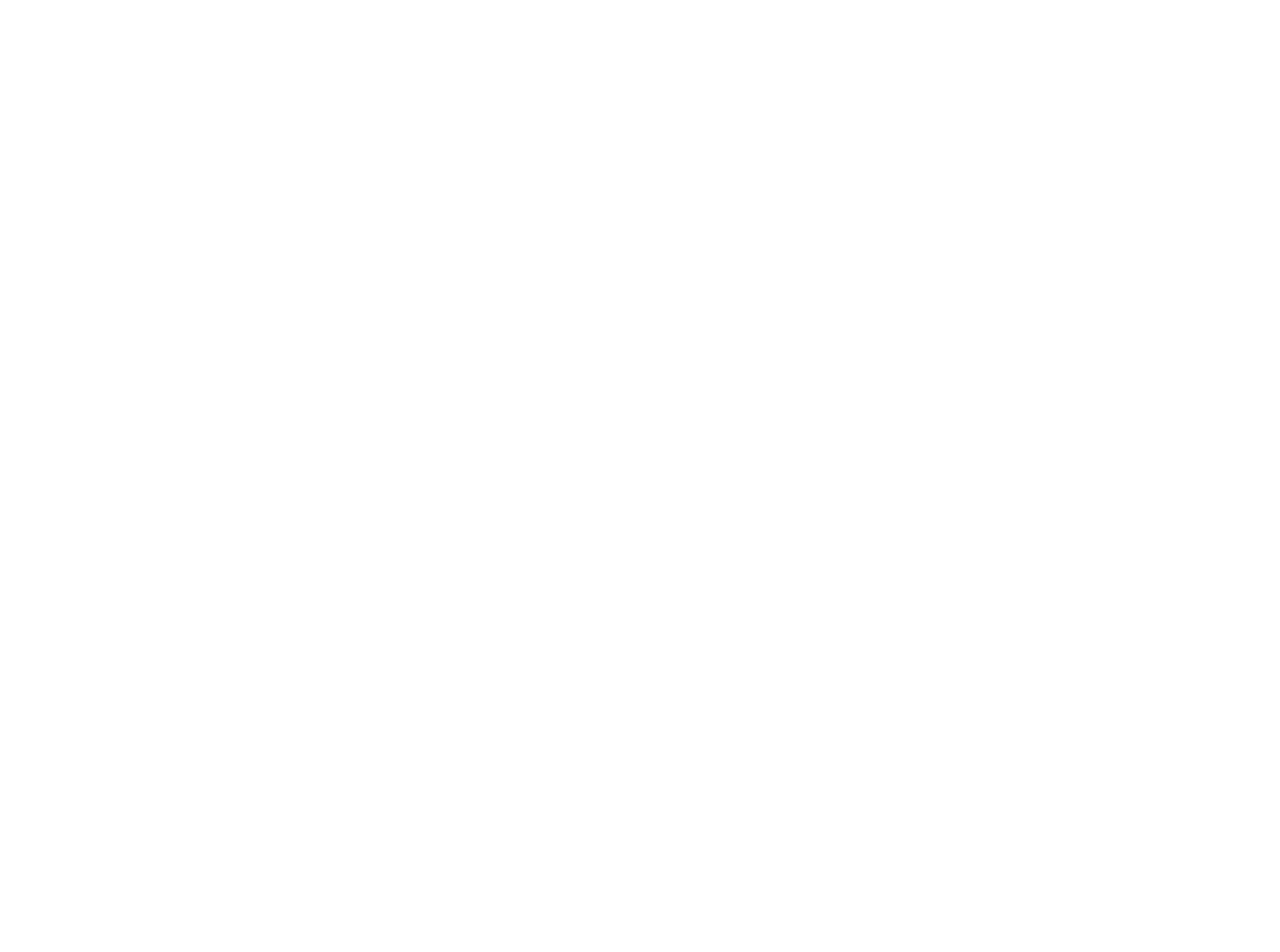
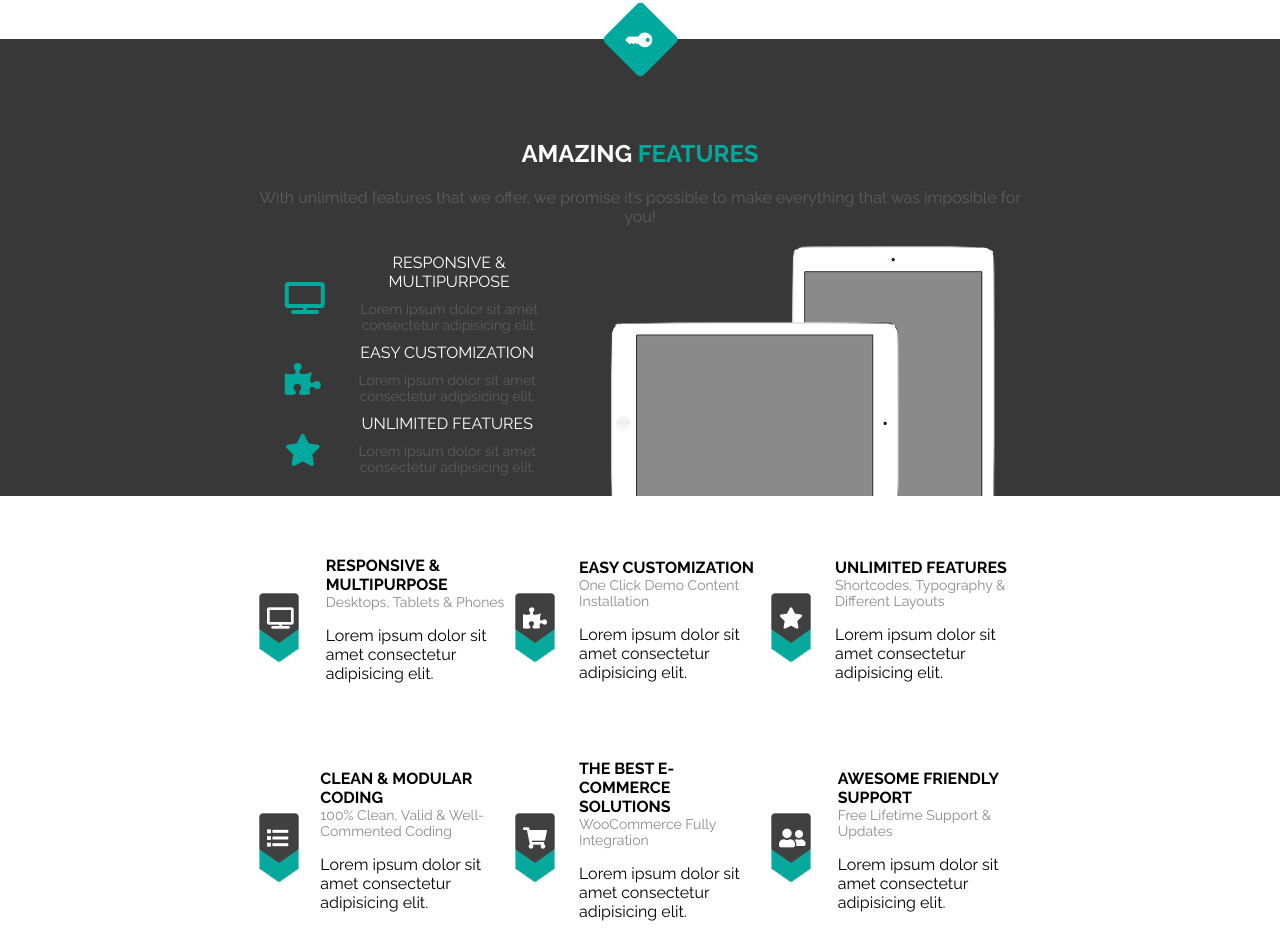
Before and after one commit to Allonsy22/startapp-single-page, a Vue app: page / in a window 1280 px wide. Shown: the part 1591-2543 px from the top of the page. Before the commit the page ends 1599 px from the top, so only its background shows below. Built offline with nearby package versions, Linux system fonts and the light colour scheme.

Commit message:
'responsive nav and created features section'

```diff
--- a/src/App.vue
+++ b/src/App.vue
@@ -2,18 +2,21 @@
   <div id="app">
     <Home />
     <Navigation />
+    <Features />
   </div>
 </template>
 
 <script>
 import Home from '@/components/Home/Home';
 import Navigation from '@/components/Navigation/Navigation';
+import Features from '@/components/Features/Features';
 
 export default {
   name: 'app',
   components: {
     Home ,
     Navigation,
+    Features,
   }
 }
 </script>
@@ -22,11 +25,18 @@
 html {
   scroll-behavior: smooth;
 }
+
 body {
   margin: 0;
   padding: 0;
 }
+
+:root {
+  --main-color: #00A99D;
+}
+
 #app {
   font-family: "Raleway", Arial, Helvetica, sans-serif;
 }
+
 </style>
--- /dev/null
+++ b/src/components/Features/Features.vue
@@ -0,0 +1,219 @@
+<template>
+    <div class="container">
+        <div class="top">
+            <div class="key-box">
+                <i class="fas fa-key fa-lg"></i>
+            </div>
+            <div class="features-content-container">
+                <h2 class="title">amazing <span class="features">features</span></h2>
+                <p>With unlimited features that we offer, we promise it’s possible
+                    to make everything that was imposible for you!
+                </p>
+                <div class="content">
+                    <div class="left-content">
+                        <div
+                            v-for="(leftCard, i) in leftCards"
+                            :key="i"
+                            class="card-container">
+                                <i
+                                    style="color: #00A99D"
+                                    :class="leftCard.icon"></i>
+                                <div class="card-description">
+                                    <p class="card-title">{{leftCard.title}}</p>
+                                    <p class="card-text">{{leftCard.text}}</p>
+                                </div>
+                        </div>
+                    </div>
+                    <div class="right-content">
+                        <img src="@/assets/tablets.png" />
+                    </div>
+                </div>
+            </div>
+        </div>
+        <div class="bottom">
+            <div class="cards">
+                <FeaturesCard
+                v-for="(card, i) in cards"
+                :key="i"
+                :icon="card.icon"
+                :title="card.title"
+                :text="card.text"
+                :info="card.info"/>
+            </div>
+        </div>
+    </div>
+</template>
+
+<script>
+import FeaturesCard from '@/components/Features/FeaturesCard';
+
+export default {
+    name: 'Features',
+    components: {
+        FeaturesCard,
+    },
+    data() {
+        return {
+            leftCards: [
+                {title: 'responsive & multipurpose',
+                text: `Lorem ipsum dolor sit amet consectetur
+                        adipisicing elit.`,
+                icon: 'fas fa-tv fa-2x'},
+                {title: 'easy customization',
+                text: `Lorem ipsum dolor sit amet consectetur
+                        adipisicing elit.`,
+                icon: 'fas fa-puzzle-piece fa-2x'},
+                {title: 'unlimited features',
+                text: `Lorem ipsum dolor sit amet consectetur
+                        adipisicing elit.`,
+                icon: 'fas fa-star fa-2x'},
+            ],
+            cards: [
+                {title: 'responsive & multipurpose',
+                text: `Lorem ipsum dolor sit amet consectetur
+                        adipisicing elit.`,
+                info: `Desktops, Tablets & Phones`,
+                icon: 'fas fa-tv fa-lg'},
+                {title: 'easy customization',
+                text: `Lorem ipsum dolor sit amet consectetur
+                        adipisicing elit.`,
+                info: `One Click Demo Content Installation`,
+                icon: 'fas fa-puzzle-piece fa-lg'},
+                {title: 'unlimited features',
+                text: `Lorem ipsum dolor sit amet consectetur
+                        adipisicing elit.`,
+                info: `Shortcodes, Typography & Different Layouts`,
+                icon: 'fas fa-star fa-lg'},
+                {title: 'clean & modular coding',
+                text: `Lorem ipsum dolor sit amet consectetur
+                        adipisicing elit.`,
+                info: `100% Clean, Valid & Well-Commented Coding`,
+                icon: 'fas fa-list fa-lg'},
+                {title: 'the best e-commerce solutions',
+                text: `Lorem ipsum dolor sit amet consectetur
+                        adipisicing elit.`,
+                info: `WooCommerce Fully Integration`,
+                icon: 'fas fa-shopping-cart fa-lg'},
+                {title: 'awesome friendly support',
+                text: `Lorem ipsum dolor sit amet consectetur
+                        adipisicing elit.`,
+                info: `Free Lifetime Support & Updates`,
+                icon: 'fas fa-user-friends fa-lg'},
+            ]
+        }
+    }
+}
+</script>
+
+<style scoped>
+.container {
+    position: relative;
+    width: 100%;
+    display: flex;
+    flex-direction: column;
+}
+
+.top {
+    width: 100%;
+    display: flex;
+    flex-direction: column;
+    align-items: center;
+    background-color: #383838;
+}
+
+.key-box {
+    position: absolute;
+    top: -27px;
+    display: flex;
+    align-items: center;
+    justify-content: center;
+    width: 55px;
+    height: 55px;
+    border-radius: 5px;
+    transform: rotate(45deg);
+    background-color: var(--main-color);
+    color: #ffffff;
+}
+
+.features-content-container {
+    width: 60%;
+    margin: 80px 0 0 0;
+    text-align: center;
+    color: #5D5D5D;
+}
+
+.title {
+    color: #ffffff;
+    text-align: center;
+    text-transform: uppercase;
+}
+
+.features {
+    color: var(--main-color);
+}
+
+.content {
+    display: flex;
+    flex-direction: row;
+    justify-content: space-around;
+    width: 100%;
+}
+
+.left-content {
+    display: flex;
+    flex-direction: column;
+    justify-content: center;
+    align-items: center;
+    width: 35%;
+}
+
+.card-container {
+    display: flex;
+    flex-direction: row;
+    align-items: center;
+    justify-content: center;
+}
+
+.card-description {
+    display: flex;
+    flex-direction: column;
+    margin-left: 20px;
+}
+
+.right-content {
+    position: relative;
+    bottom: -4px;
+    width: 50%;
+}
+
+.right-content img{
+    max-width: 100%;
+    height: auto;
+}
+
+.card-title {
+    margin: 0;
+    text-transform: uppercase;
+    color: #ffffff;
+}
+
+.card-text {
+    margin: 10px 0;
+    font-size: 14px;
+}
+
+.bottom {
+    display: flex;
+    align-items: center;
+    justify-content: center;
+    width: 100%;
+}
+
+.cards {
+    width: 60%;
+    display: flex;
+    flex-wrap: wrap;
+    justify-content: space-around;
+    margin: 30px 0 0 0;
+}
+</style>
--- /dev/null
+++ b/src/components/Features/FeaturesCard.vue
@@ -0,0 +1,65 @@
+<template>
+    <div class="cards-container">
+        <div class="icon">
+            <img src="@/assets/cardIcon.png" />
+            <i :class="icon"></i>
+        </div>
+        <div class="card-content">
+            <p class="card-title">{{title}}</p>
+            <p class="card-info">{{info}}</p>
+            <p class="card-text">{{text}}</p>
+        </div>
+    </div>
+</template>
+
+<script>
+export default {
+    name: 'FeaturesCard',
+    props: {
+        title: String,
+        info: String,
+        text: String,
+        icon: String,
+    }
+}
+</script>
+
+<style scoped>
+.cards-container {
+    display: flex;
+    flex-direction: row;
+    align-items: center;
+    width: 250px;
+    margin: 30px 0;
+}
+
+.icon {
+    display: flex;
+    align-items: center;
+    justify-content: center;
+    color: #ffffff;
+}
+
+.icon i {
+    position: relative;
+    top: -10px;
+    left: -32px;
+}
+
+.card-title {
+    text-transform: uppercase;
+    font-weight: bold;
+    margin: 0;
+}
+
+.card-info {
+    margin: 0;
+    font-size: 14px;
+    color: #8B8B8B;
+}
+
+.card-content {
+    display: flex;
+    flex-direction: column;
+}
+</style>
--- a/src/components/Home/Home.vue
+++ b/src/components/Home/Home.vue
@@ -95,7 +95,7 @@
     }
 }
 
-@media screen and (max-width: 1200px) {
+@media screen and (max-width: 1360px) {
     .header {
         justify-content: center;
         align-items: center;
--- a/src/components/Navigation/Navigation.vue
+++ b/src/components/Navigation/Navigation.vue
@@ -32,11 +32,12 @@
 
 <style scoped>
 .container {
+    position: relative;
     display: flex;
     flex-direction: column;
     align-items: center;
     width: 100%;
-    height: 650px;
+    height: auto;
 }
 .top {
     display: flex;
@@ -44,14 +45,13 @@
     align-items: center;
     justify-content: space-between;
     width: 60%;
-    height: 100px;
+    height: auto;
 }
 
 .logo {
     display: flex;
     flex-direction: row;
     align-items: center;
-    margin-right: 15%;
     color: #A0A0A0;
 }
 .logo img {
@@ -60,6 +60,8 @@
 }
 
 .top-line {
+    position: absolute;
+    top: 70px;
     display: block;
     width: 100%;
     height: 2px;
@@ -69,4 +71,21 @@
     width: 60%;
     margin: 80px 0 0 0;
 }
+
+@media screen and (max-width: 1860px) {
+    .top {
+        flex-direction: column;
+        width: 100%;
+    }
+    .top-line {
+        top: 130px;
+    }
+}
+
+@media screen and (max-width: 850px) {
+    .top-line {
+        top: 420px;
+    }
+}
+
 </style>
--- a/src/components/Navigation/NavigationCard.vue
+++ b/src/components/Navigation/NavigationCard.vue
@@ -26,6 +26,7 @@
     flex-direction: column;
     justify-content: center;
     align-items: center;
+    margin: 20px 0;
     text-align: center;
     color: #8A8A8A;
 }
--- a/src/components/Navigation/NavigationContent.vue
+++ b/src/components/Navigation/NavigationContent.vue
@@ -76,6 +76,8 @@
 
 .title {
     margin: 0 50px;
+    text-align: center;
+    text-transform: uppercase;
 }
 
 .offer {
@@ -95,4 +97,19 @@
     flex-direction: row;
     margin: 50px 0 100px 0;
 }
+
+@media screen and (max-width: 1860px) {
+    .line {
+        width: 200px;
+    }
+}
+
+@media screen and (max-width: 850px) {
+    .line {
+        width: 50px;
+    }
+    .cards {
+        flex-direction: column;
+    }
+}
 </style>
--- a/src/components/Navigation/Toolbar.vue
+++ b/src/components/Navigation/Toolbar.vue
@@ -11,7 +11,8 @@
             <li><input
                 id="search"
                 type="text"
-                class="search"/></li>
+                class="search"
+                placeholder="search"/></li>
             <li><i
                 class="fas fa-search fa-lg"
                 @click="activateSearch"></i></li>
@@ -26,6 +27,10 @@
         activateSearch() {
             let searchInput = document.getElementById('search');
             searchInput.classList.toggle('active-search');
+        },
+        showMenu() {
+            let toolbar = document.querySelector(".toolbar-container");
+            toolbar.classList.toggle('active-menu');
         }
     }
 }
@@ -35,7 +40,6 @@
 .toolbar {
     display: flex;
     flex-direction: row;
-    height: 40px;
 }
 .toolbar-container {
     list-style-type: none;
@@ -81,4 +85,16 @@
 .active-search {
     width: 150px;
 }
+
+@media screen and (max-width: 850px) {
+    .toolbar-container li {
+        display: block;
+    }
+    .search {
+        width: 150px;
+    }
+    .toolbar-container i {
+        display: none;
+    }
+}
 </style>
```
Also changed, not shown: src/assets/cardIcon.png (added), src/assets/tablets.png (added).
